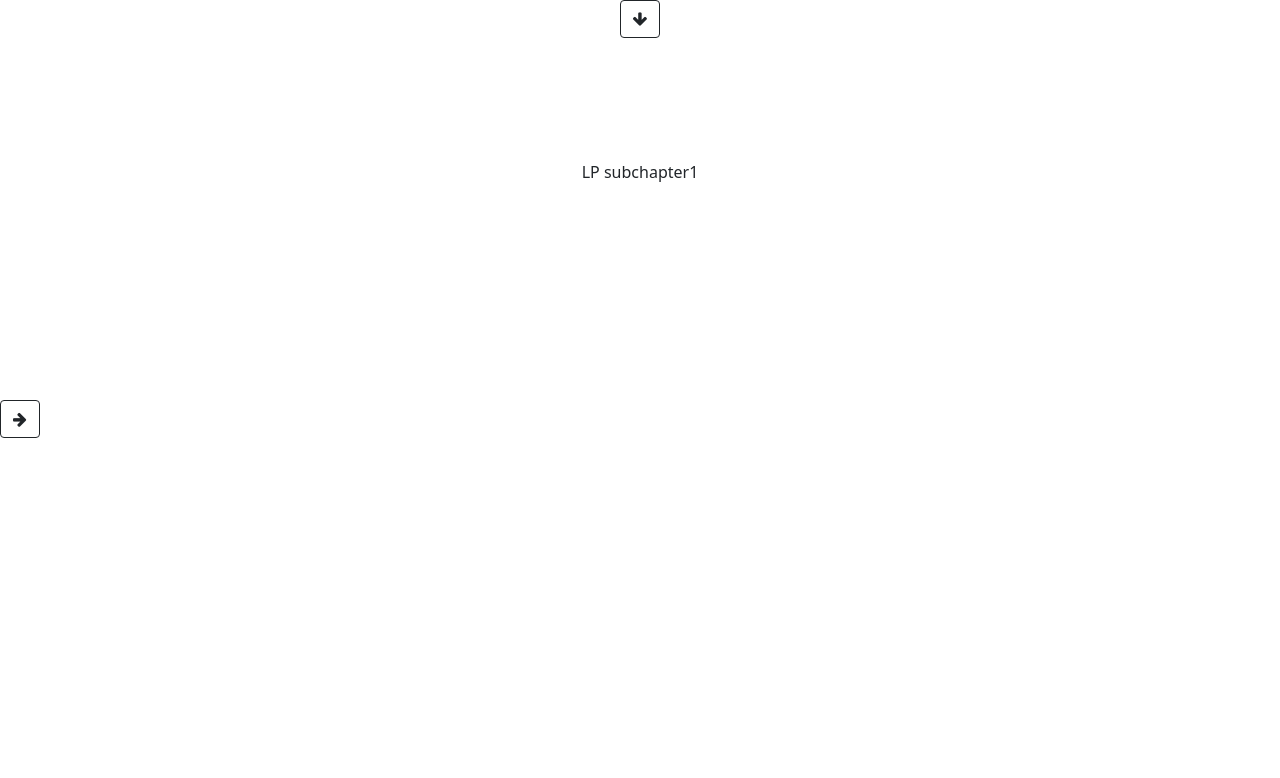
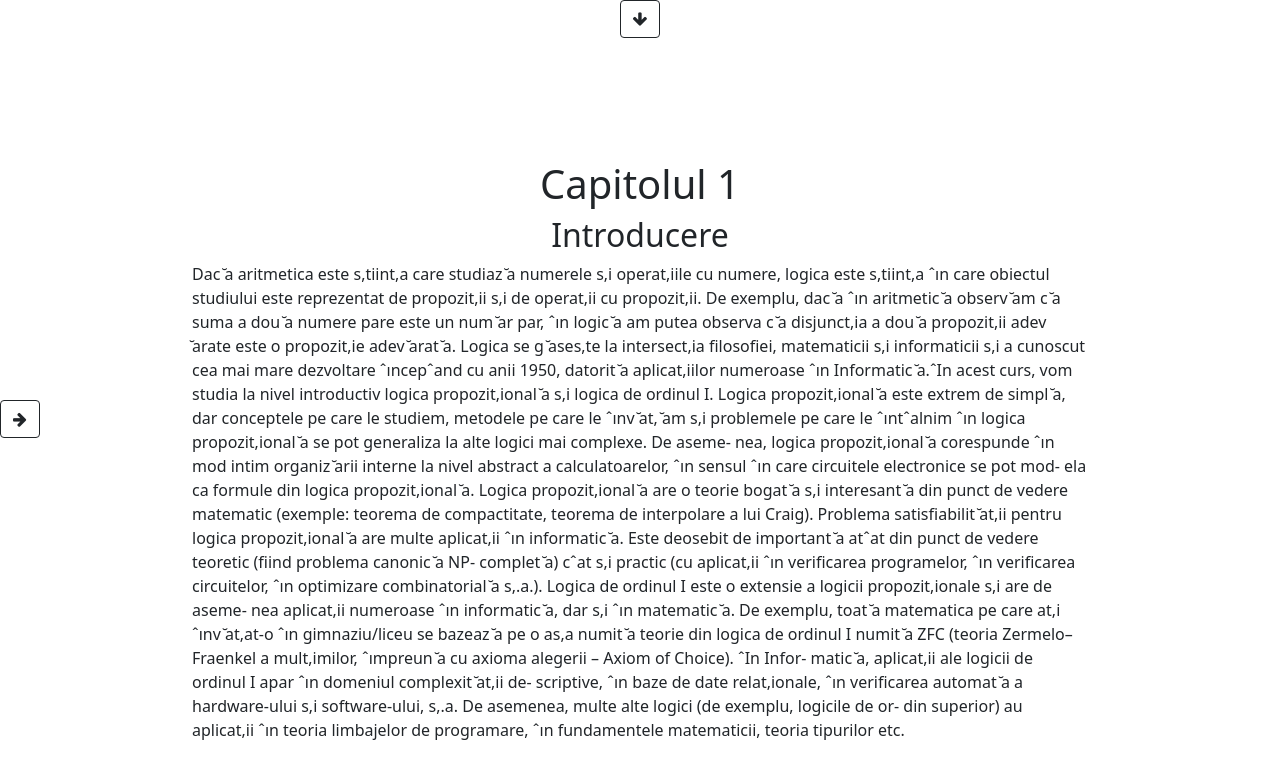
Before and after one commit to CalinTimofte/licenta, a React (Create React App) app: page / in a window 1280 px wide. Shown: the top 778 px of the page. Built offline with nearby package versions, Linux system fonts and the light colour scheme.

Commit message:
feature: makes chapter navigation pills activate correctly
Also found a way of getting jsx for each page by means of storing it into js files.

```diff
--- a/src/App.js
+++ b/src/App.js
@@ -2,12 +2,14 @@ import React, {useState} from 'react';
 import Content from './Content';
 import Chapters from './Chapters';
 import SubChapters from './Subchapters';
+import {LPIntroducere} from './Chapters/LP/Introducere';
+import {LP1Introducere} from './Chapters/LP1/Introducere';
 
 export default function App(){
     let [chapter, changeChapter] = useState("LP");
 
-    let lp = {subchapter1: "LP subchapter1"};
-    let lp1 = {subchapter1: "LP1 subchapter1"};
+    let lp = {subchapter1: LPIntroducere};
+    let lp1 = {subchapter1: LP1Introducere};
 
     let selectChapter = (chapterName)=>{
         changeChapter(chapterName);
@@ -26,7 +28,7 @@ export default function App(){
 
     return(
         <>
-            <Chapters chapterHandler = {selectChapter}/>
+            <Chapters chapterHandler = {selectChapter} activeChapter = {chapter}/>
             <SubChapters/>
             <Content content = {displayContent()}/>
         </>
--- a/src/Chapters.js
+++ b/src/Chapters.js
@@ -1,17 +1,21 @@
 import React, {useState} from 'react';
 import ArrowButton from './Reusables/ArrowButton';
 
-function Chapters({chapterHandler}){
+function Chapters({chapterHandler, activeChapter}){
 
     let [open, reverseArrow] = useState(false)
 
     let reverseMenu = () => {reverseArrow(() => (!open))}
 
+    let activeLinkState = (chapterName) => (
+        chapterName === activeChapter ? "nav-link active" : "nav-link"
+    )
+
     return(
         <div className = "chapters">
             <ul className = "nav nav-pills" style = {!open? {display:'none'} : {display: 'flex'}}>
-                <li className = "nav-item"><a class="nav-link active" href="#" onClick = {() => chapterHandler("LP")}>LP</a></li>
-                <li className = "nav-item"><a class="nav-link" href="#" onClick = {() => chapterHandler("LP1")}>LP1</a></li>
+                <li className = "nav-item"><a className = {activeLinkState("LP")} href="#" onClick = {() => chapterHandler("LP")}>LP</a></li>
+                <li className = "nav-item"><a className = {activeLinkState("LP1")} href="#" onClick = {() => chapterHandler("LP1")}>LP1</a></li>
             </ul>
             <ArrowButton iconNames = {{open: "up", closed: "down"}} tooltipName = "Chapters" menuStateVar = {open} menuStateHandler = {reverseMenu}/>
         </div>
--- /dev/null
+++ b/src/Chapters/LP/Introducere.js
@@ -0,0 +1,39 @@
+
+
+export const LPIntroducere =
+    <>
+        <h1>Capitolul 1</h1>
+        <h2>Introducere</h2>
+        <p>Dac ̆a aritmetica este s,tiint,a care studiaz ̆a numerele s,i operat,iile cu numere,
+        logica este s,tiint,a ˆın care obiectul studiului este reprezentat de propozit,ii s,i
+        de operat,ii cu propozit,ii.
+        De exemplu, dac ̆a ˆın aritmetic ̆a observ ̆am c ̆a suma a dou ̆a numere pare
+        este un num ̆ar par, ˆın logic ̆a am putea observa c ̆a disjunct,ia a dou ̆a propozit,ii
+        adev ̆arate este o propozit,ie adev ̆arat ̆a.
+        Logica se g ̆ases,te la intersect,ia filosofiei, matematicii s,i informaticii s,i a
+        cunoscut cea mai mare dezvoltare ˆıncepˆand cu anii 1950, datorit ̆a aplicat,iilor
+        numeroase ˆın Informatic ̆a.ˆIn acest curs, vom studia la nivel introductiv logica propozit,ional ̆a s,i logica
+        de ordinul I.
+        Logica propozit,ional ̆a este extrem de simpl ̆a, dar conceptele pe care le
+        studiem, metodele pe care le ˆınv ̆at, ̆am s,i problemele pe care le ˆıntˆalnim ˆın
+        logica propozit,ional ̆a se pot generaliza la alte logici mai complexe. De aseme-
+        nea, logica propozit,ional ̆a corespunde ˆın mod intim organiz ̆arii interne la nivel
+        abstract a calculatoarelor, ˆın sensul ˆın care circuitele electronice se pot mod-
+        ela ca formule din logica propozit,ional ̆a. Logica propozit,ional ̆a are o teorie
+        bogat ̆a s,i interesant ̆a din punct de vedere matematic (exemple: teorema de
+        compactitate, teorema de interpolare a lui Craig). Problema satisfiabilit ̆at,ii
+        pentru logica propozit,ional ̆a are multe aplicat,ii ˆın informatic ̆a. Este deosebit
+        de important ̆a atˆat din punct de vedere teoretic (fiind problema canonic ̆a NP-
+        complet ̆a) cˆat s,i practic (cu aplicat,ii ˆın verificarea programelor, ˆın verificarea
+        circuitelor, ˆın optimizare combinatorial ̆a s,.a.).
+        Logica de ordinul I este o extensie a logicii propozit,ionale s,i are de aseme-
+        nea aplicat,ii numeroase ˆın informatic ̆a, dar s,i ˆın matematic ̆a. De exemplu,
+        toat ̆a matematica pe care at,i ˆınv ̆at,at-o ˆın gimnaziu/liceu se bazeaz ̆a pe o as,a
+        numit ̆a teorie din logica de ordinul I numit ̆a ZFC (teoria Zermelo–Fraenkel
+        a mult,imilor, ˆımpreun ̆a cu axioma alegerii – Axiom of Choice). ˆIn Infor-
+        matic ̆a, aplicat,ii ale logicii de ordinul I apar ˆın domeniul complexit ̆at,ii de-
+        scriptive, ˆın baze de date relat,ionale, ˆın verificarea automat ̆a a hardware-ului
+        s,i software-ului, s,.a. De asemenea, multe alte logici (de exemplu, logicile de or-
+        din superior) au aplicat,ii ˆın teoria limbajelor de programare, ˆın fundamentele
+        matematicii, teoria tipurilor etc.</p>
+    </>
--- /dev/null
+++ b/src/Chapters/LP1/Introducere.js
@@ -0,0 +1,64 @@
+export const LP1Introducere =
+    <>
+        <h1>Capitolul 1</h1>
+        <h2>Motivatie si Introducere</h2>
+        <p>
+            Logica de ordinul I, pe care o vom studia ˆın continuare, este o extensie a logicii
+            propozit,ionale, extensie care aduce un plus de expresivitate. Expresivitatea
+            adit,ional ̆a este necesar ̆a pentru a putea modela anumite afirmat,ii care nu pot
+            fi exprimate ˆın logica propozit,ional ̆a.
+            ˆIn logica propozit,ional ̆a, nu putem exprima ˆıntr-un mod natural urm ̆atoarea
+            afirmat,ie: Orice om este muritor.
+            Pentru a modela o afirmat,ie ˆın logica propozit,ional ̆a, identific ̆am ˆıntˆai
+            propozit,iile atomice. Apoi asociem fiec ̆arei propozit,ii atomice o variabil ̆a
+            propozit,ional ̆a. Propozit,iile atomice sunt propozit,iile care nu pot fi ˆımp ̆art,ite
+            ˆın alte propozit,ii mai mici, care s ̆a fie conectate ˆıntre ele prin conectorii logici
+            ¬, ∧, ∨, →s,i respectiv ↔.
+            Observ ̆am c ̆a afirmat,ia Orice om este muritor nu poate fi descompus ̆a
+            ˆın afirmat,ii indivizibile legate ˆıntre ele prin conectorii logicii propozit,ionale,
+            dup ̆a cum este descris mai sus. As,adar, ˆın logica propozit,ional ̆a, afirmat,ia
+            este atomic ̆a. Asociem ˆıntregii afirmat,ii o variabil ̆a propozit,ional ̆a p ∈A.
+            Acum s ̆a model ̆am afirmat,ia Socrate este om. Evident, acestei a doua
+            afirmat,ii trebuie s ̆a ˆıi asociem o alt ̆a variabil ̆a propozit,ional ̆a q ∈ A. S ̆a
+            presupunem c ̆a s,tim c ̆a p s,i q sunt adev ̆arate. Formal, s,tim c ̆a lucr ̆am cu o
+            atribuire τ : A →B astfel ˆıncˆat τ(p) = 1 s,i τ(q) = 1. Putem trage concluzia
+            ca afirmat,ia Socrate este muritor este adev ̆arat ̆a ˆın atribuirea τ?
+            Nu, deoarece afirmat,iei Socrate este muritor ar trebui s ̆a ˆıi asociem o
+            a treia variabil ̆a propozit,ional ̆a r s,i nu putem trage nicio concluzie asupra
+            lui τ(r) din faptul c ̆a τ(p) = 1 s,i τ(q) = 1. Deci, din semantica logicii
+            propozit,ionale, nu putem trage concluzia c ̆a r este adev ̆arat ̆a ˆın orice atribuire
+            ˆın care p s,i q sunt adev ̆arate, ˆın ciuda faptului c ̆a, dac ̆a orice om este muritor
+            s,i Socrate este om atunci sigur Socrate este muritor. Aceast ̆a diferent, ̆a ˆıntre
+            realitate s,i modelarea noastr ̆a ne indic ̆a faptul c ̆a modelarea nu este suficient
+            de bun ̆a.
+            Logica de ordinul I aduce, ˆın plus fat, ̆a de logica propozit,ional ̆a, not,iunea
+            de cuantificator (existent,ial sau universal) s,i not,iunea de predicat. Cuantifica-
+            torul universal este notat cu ∀(de la litera A ˆıntoars ̆a – all ˆın limba englez ̆a),
+            iar cuantificatorul existent,ial este notat cu ∃(de la litera E ˆıntoars ̆a – exists
+            ˆın limba englez ̆a).
+            Un predicat este o afirmat,ie a c ̆arei valoare de adev ̆ar depinde de zero sau
+            mai mult,i parametri. De exemplu, pentru afirmat,ia de mai sus, vom folosi
+            dou ̆a predicate: O s,i M. Predicatul O va fi definit astfel: O(x) va fi adev ̆arat
+            cˆand x este om. Predicatul M(x) este adev ̆arat cˆand x este muritor. Deoarece
+            predicatele de mai sus au fiecare cˆate un singur argument/parametru, ele se
+            numesc predicate unare. Predicatele generalizeaz ̆a variabilele propozit,ionale
+            prin faptul c ̆a pot primi argumente. De fapt, variabilele propozit,ionale pot fi
+            v ̆azute ca predicate f ̆ar ̆a argumente.
+            Astfel, afirmat,ia orice om este muritor va fi modelat ̆a prin formula
+            (∀x.(O(x) →M(x))),
+            care este citit ̆a astfel: pentru orice x, dac ̆a O de x, atunci M de x. Afirmat,ia
+            Socrate este om va fi modelat ̆a prin formula O(s), unde s este o constant ̆a
+            prin care ˆınt,elegem Socrate, la fel cum prin constanta 0 ne referim la num ̆arul
+            natural zero. De exemplu, O(s) este adev ̆arat (deoarece s denot ̆a un om), dar
+            O(l) este fals dac ̆a, spre exemplu, l este o constant ̆a care t,ine locul c ̆at,elului
+            L ̆abus, .
+            Afirmat,ia Socrate este muritor va fi reprezentat ̆a prin M(s) (deoarece con-
+            stanta s se refer ̆a la Socrate). Afirmat,ia M(s) este adev ̆arat ̆a deoarece Socrate
+            este muritor; la fel s,i afirmat,ia M(l) este adev ̆arat ̆a.
+            Vom vedea c ̆a ˆın logica de ordinul I, formula M(s) este consecint, ̆a a for-
+            mulelor (∀x.(O(x) →M(x))) s,i respectiv O(s). ˆIn acest sens, logica de ordinul
+            I este suficient de expresiv ̆a pentru a explica din punct de vedere teoretic
+            rat,ionamentul prin care putem deduce c ̆a Socrate este muritor din faptul c ̆a
+            Orice om este muritor s,i din faptul c ̆a Socrate este om.
+        </p>
+    </>
```
